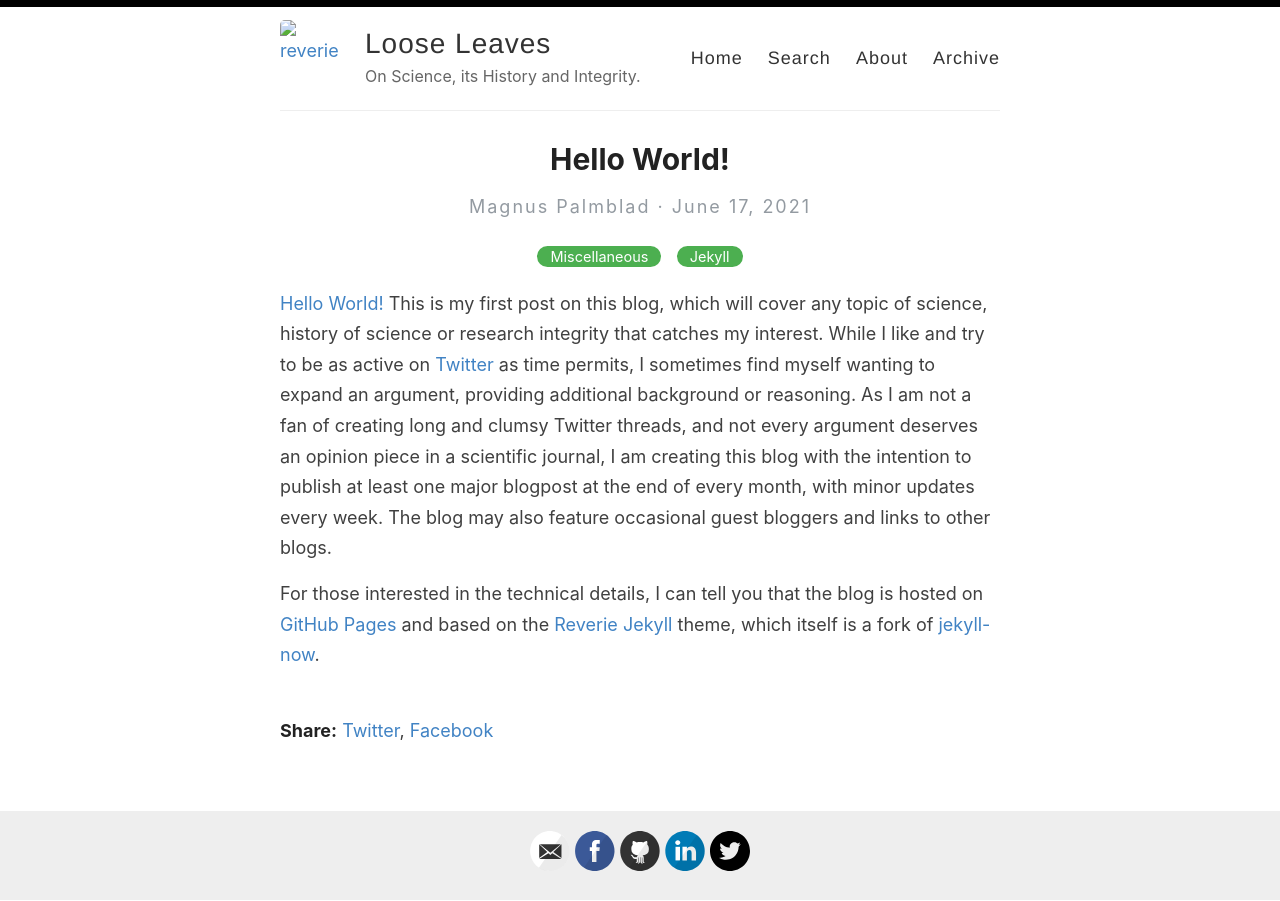
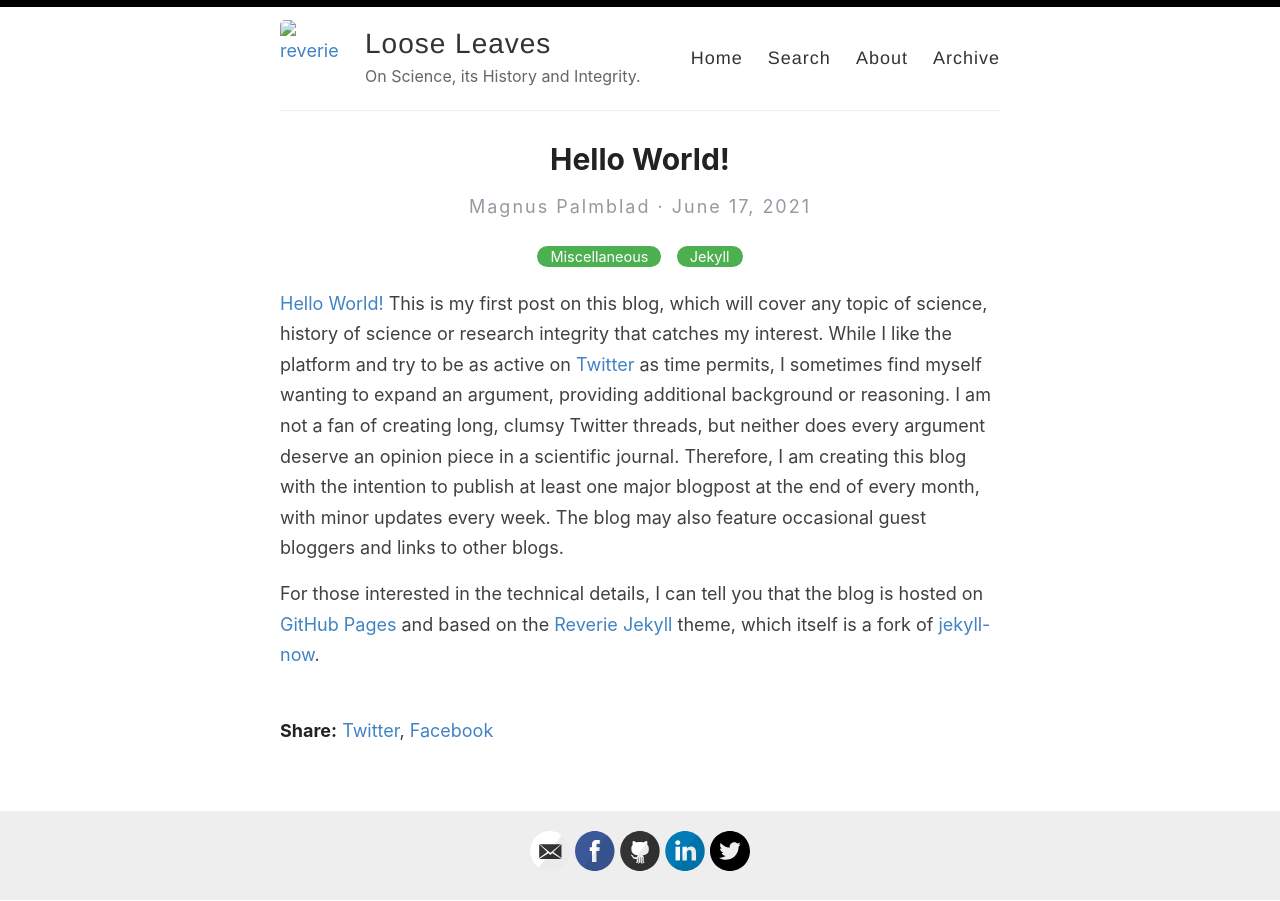
Before and after one commit to amitmerchant1990/reverie, a Jekyll site: the page built from _posts/2021-06-17-hello-world.md, in a window 1280 px wide. Built offline with Jekyll 4.4.1, drawn with Linux system fonts in a browser that asks for light colours; comment, search, counter and statistics services are not loaded.

Commit message:
Update 2021-06-17-hello-world.md

```diff
--- a/_posts/2021-06-17-hello-world.md
+++ b/_posts/2021-06-17-hello-world.md
@@ -4,7 +4,7 @@ title: Hello World!
 categories: [Miscellaneous, Jekyll]
 ---
 
-[Hello World!](https://en.wikipedia.org/wiki/%22Hello,_World!%22_program) This is my first post on this blog, which will cover any topic of science, history of science or research integrity that catches my interest. While I like and try to be as active on [Twitter](https://twitter.com/MagnusPalmblad) as time permits, I sometimes find myself wanting to expand an argument, providing additional background or reasoning. As I am not a fan of creating long and clumsy Twitter threads, and not every argument deserves an opinion piece in a scientific journal, I am creating this blog with the intention to publish at least one major blogpost at the end of every month, with minor updates every week. The blog may also feature occasional guest bloggers and links to other blogs.
+[Hello World!](https://en.wikipedia.org/wiki/%22Hello,_World!%22_program) This is my first post on this blog, which will cover any topic of science, history of science or research integrity that catches my interest. While I like the platform and try to be as active on [Twitter](https://twitter.com/MagnusPalmblad) as time permits, I sometimes find myself wanting to expand an argument, providing additional background or reasoning. I am not a fan of creating long, clumsy Twitter threads, but neither does every argument deserve an opinion piece in a scientific journal. Therefore, I am creating this blog with the intention to publish at least one major blogpost at the end of every month, with minor updates every week. The blog may also feature occasional guest bloggers and links to other blogs.
 
 For those interested in the technical details, I can tell you that the blog is hosted on [GitHub Pages](https://pages.github.com/) and based on the [Reverie](https://github.com/amitmerchant1990/reverie) [Jekyll](https://jekyllrb.com/) theme, which itself is a fork of [jekyll-now](https://github.com/barryclark/jekyll-now).
 &nbsp;
```
